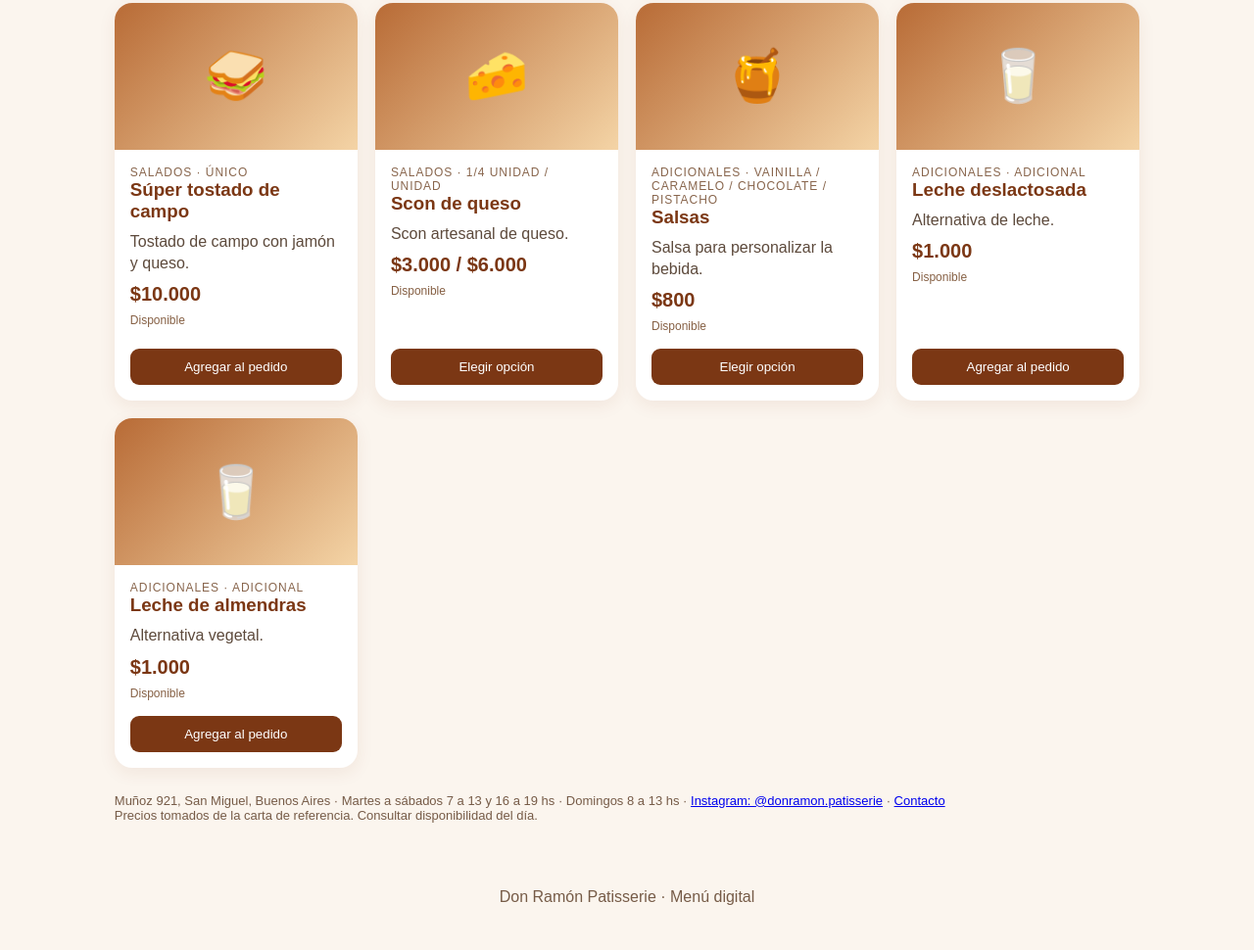
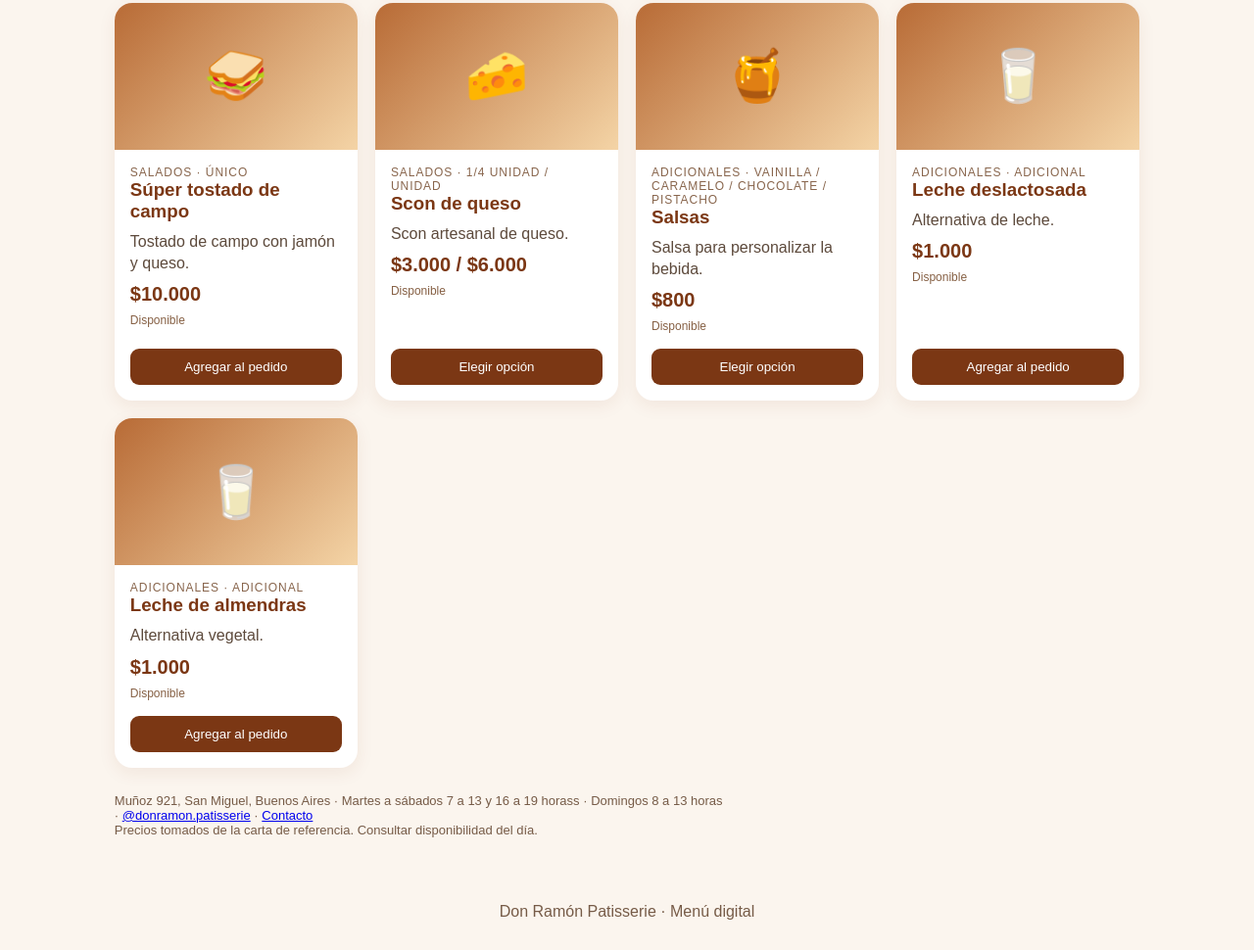
Before and after one commit to flaviocardo-canals/donramonpastisserie, a plain HTML site: page index.html in a window 1280 px wide. Shown: the part 2783-3753 px from the top of the page at 98% size. Drawn offline with Linux system fonts and the light colour scheme.

Commit message:
cambio en footer

```diff
--- a/index.html
+++ b/index.html
@@ -379,9 +379,11 @@
         <section class="grid" id="grid"></section>
 
         <p class="note">
-            Muñoz 921, San Miguel, Buenos Aires · Martes a sábados 7 a 13 y 16 a 19 hs · Domingos 8 a 13 hs
-            · <a href="https://www.instagram.com/donramon.patisserie" target="_blank">Instagram:
+            Muñoz 921, San Miguel, Buenos Aires · Martes a sábados 7 a 13 y 16 a 19 horass · Domingos 8 a 13 horas
+           <br>
+            · <a href="https://www.instagram.com/donramon.patisserie" target="_blank">
                 @donramon.patisserie</a>
+
             · <a href="https://linktr.ee/donramonpatisserie" target="_blank">Contacto</a><br>
             Precios tomados de la carta de referencia. Consultar disponibilidad del día.
         </p>
```
